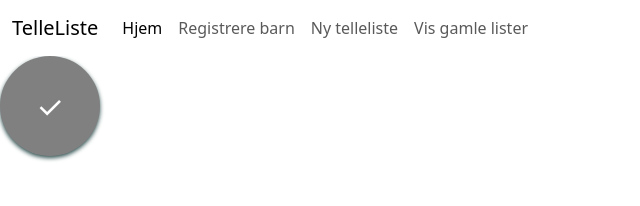
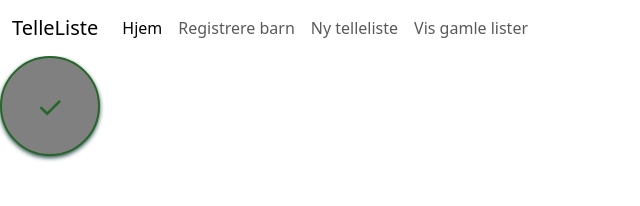
Before and after one commit to torhenningegenes/telleliste, a Next.js app: page /telling/button in a window 1280 px wide. Shown: the top 206 px of the page, without its empty margins (0-640 px from the left). Built offline with nearby package versions, Linux system fonts and the light colour scheme.

Commit message:
made changes to the counting component

```diff
--- a/pages/telling/button.module.css
+++ b/pages/telling/button.module.css
@@ -1,7 +1,7 @@
 .customBtn {
   background-color: #48e055;
-  color: white;
-  border: none;
+  color: rgb(39, 102, 41);
+  border: solid 2px #276629;
   padding: 5px;
   font-size: 31px;
   height: 100px;
```
